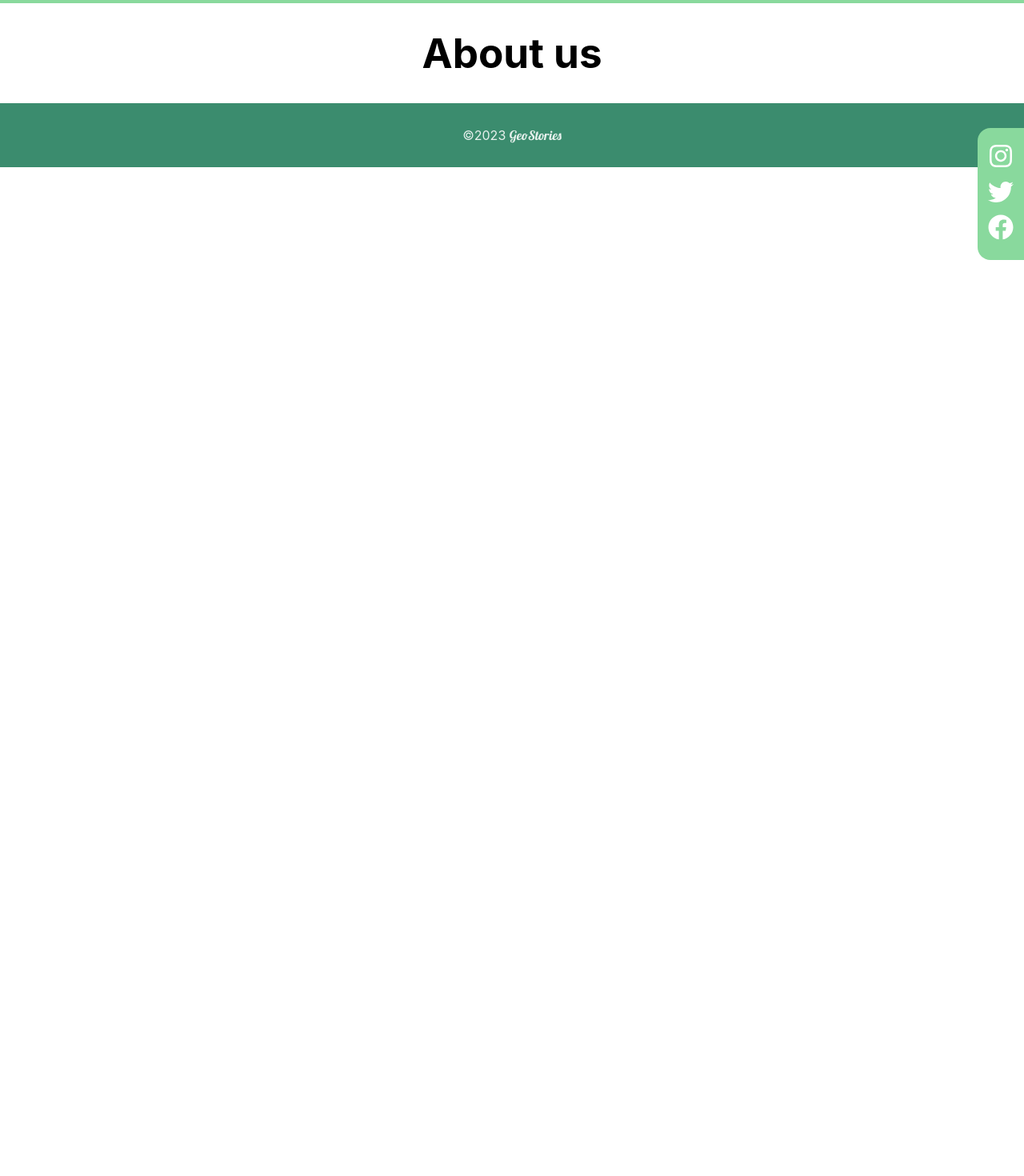
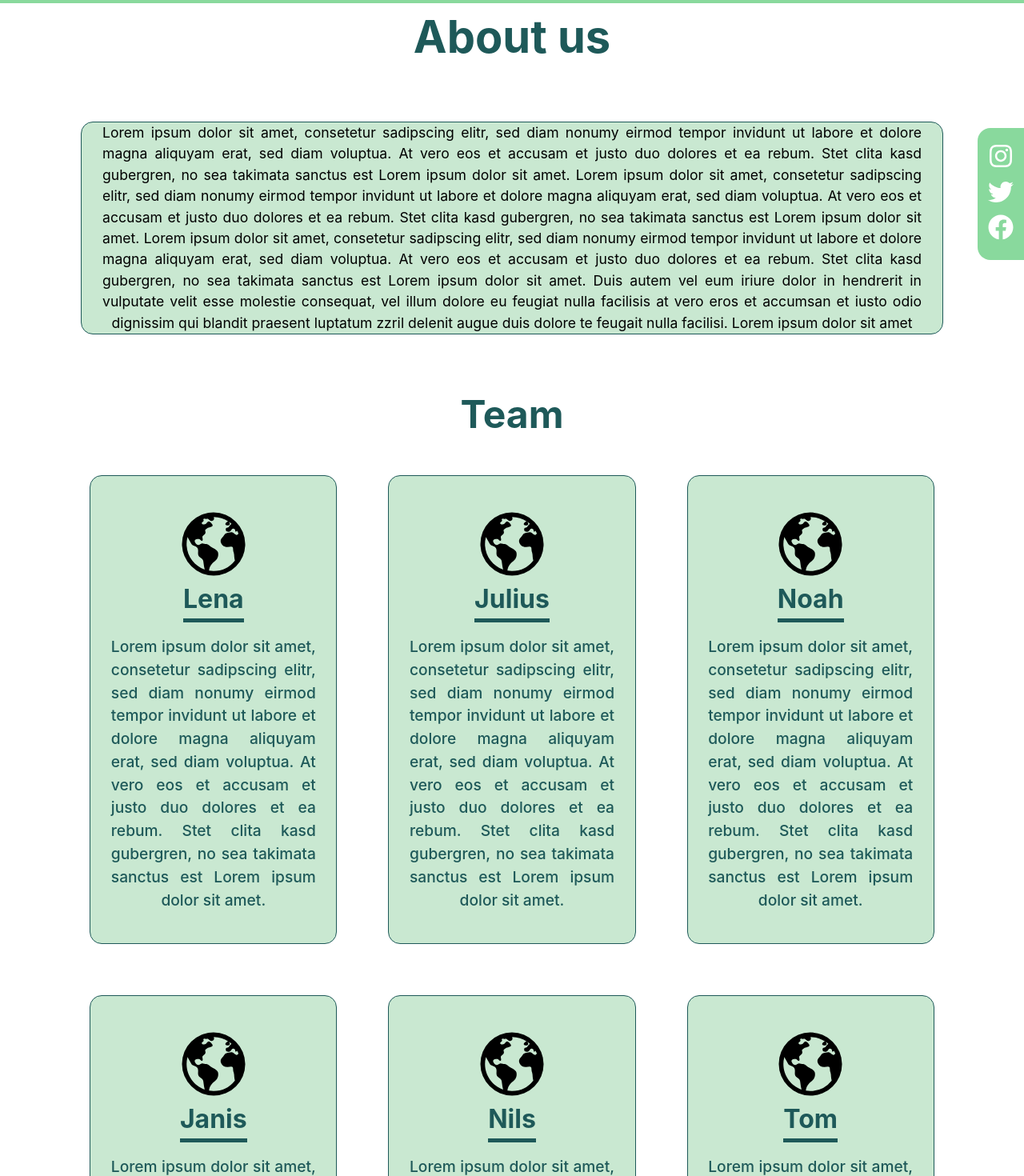
Before and after one commit to GeoStories2023/website, a React (Vite) app: page /about in a window 1280 px wide. Shown: the part 80-1550 px from the top of the page at 80% size. Before the commit the page ends 800 px from the top, so only its background shows below. Built offline with nearby package versions, Linux system fonts and the light colour scheme.

Commit message:
Add About

```diff
--- a/src/components/App.tsx
+++ b/src/components/App.tsx
@@ -7,7 +7,7 @@ import Footer from "@/components/footer/Footer";
 import { Outlet } from "react-router-dom";
 
 function BasicLayout() {
-  const [loggedIn, setLoggedIn] = useState(true);
+  const [loggedIn, setLoggedIn] = useState(false);
 
   return (
     <>
--- a/src/components/about/About.tsx
+++ b/src/components/about/About.tsx
@@ -1,19 +1,68 @@
 import React from 'react'
 import "@/style/About.scss";
+import {
+  IoEarth as Avatar,
+} from "react-icons/io5";
 
 function About() {
   return (
     <div className="about-container">
       <div className="about-header">
-        <h1>
+        <span>
           About us
-        </h1>
+        </span>
       </div>
       <section className="about-vision">
-
+        <span>Lorem ipsum dolor sit amet, consetetur sadipscing elitr, sed diam nonumy eirmod tempor invidunt ut labore et dolore magna aliquyam erat, sed diam voluptua. At vero eos et accusam et justo duo dolores et ea rebum. Stet clita kasd gubergren, no sea takimata sanctus est Lorem ipsum dolor sit amet. Lorem ipsum dolor sit amet, consetetur sadipscing elitr, sed diam nonumy eirmod tempor invidunt ut labore et dolore magna aliquyam erat, sed diam voluptua. At vero eos et accusam et justo duo dolores et ea rebum. Stet clita kasd gubergren, no sea takimata sanctus est Lorem ipsum dolor sit amet. Lorem ipsum dolor sit amet, consetetur sadipscing elitr, sed diam nonumy eirmod tempor invidunt ut labore et dolore magna aliquyam erat, sed diam voluptua. At vero eos et accusam et justo duo dolores et ea rebum. Stet clita kasd gubergren, no sea takimata sanctus est Lorem ipsum dolor sit amet.
+              Duis autem vel eum iriure dolor in hendrerit in vulputate velit esse molestie consequat, vel illum dolore eu feugiat nulla facilisis at vero eros et accumsan et iusto odio dignissim qui blandit praesent luptatum zzril delenit augue duis dolore te feugait nulla facilisi. Lorem ipsum dolor sit amet
+        </span>
       </section>
       <section className="about-team">
-
+        <span className="team-title">Team</span>
+        <div className="team-cards-container">
+          <div className="team-card-container">
+            <Avatar size={90}/>
+            <span className="team-member-name">Lena</span>
+            <span className="team-member-description">
+              Lorem ipsum dolor sit amet, consetetur sadipscing elitr, sed diam nonumy eirmod tempor invidunt ut labore et dolore magna aliquyam erat, sed diam voluptua. At vero eos et accusam et justo duo dolores et ea rebum. Stet clita kasd gubergren, no sea takimata sanctus est Lorem ipsum dolor sit amet.
+              </span>
+          </div>
+          <div className="team-card-container">
+            <Avatar size={90}/>
+            <span className="team-member-name">Julius</span>
+            <span className="team-member-description">
+              Lorem ipsum dolor sit amet, consetetur sadipscing elitr, sed diam nonumy eirmod tempor invidunt ut labore et dolore magna aliquyam erat, sed diam voluptua. At vero eos et accusam et justo duo dolores et ea rebum. Stet clita kasd gubergren, no sea takimata sanctus est Lorem ipsum dolor sit amet.
+              </span>
+          </div>
+          <div className="team-card-container">
+            <Avatar size={90}/>
+            <span className="team-member-name">Noah</span>
+            <span className="team-member-description">
+              Lorem ipsum dolor sit amet, consetetur sadipscing elitr, sed diam nonumy eirmod tempor invidunt ut labore et dolore magna aliquyam erat, sed diam voluptua. At vero eos et accusam et justo duo dolores et ea rebum. Stet clita kasd gubergren, no sea takimata sanctus est Lorem ipsum dolor sit amet.
+              </span>
+          </div>
+          <div className="team-card-container">
+            <Avatar size={90}/>
+            <span className="team-member-name">Janis</span>
+            <span className="team-member-description">
+              Lorem ipsum dolor sit amet, consetetur sadipscing elitr, sed diam nonumy eirmod tempor invidunt ut labore et dolore magna aliquyam erat, sed diam voluptua. At vero eos et accusam et justo duo dolores et ea rebum. Stet clita kasd gubergren, no sea takimata sanctus est Lorem ipsum dolor sit amet.
+              </span>
+          </div>
+          <div className="team-card-container">
+            <Avatar size={90}/>
+            <span className="team-member-name">Nils</span>
+            <span className="team-member-description">
+              Lorem ipsum dolor sit amet, consetetur sadipscing elitr, sed diam nonumy eirmod tempor invidunt ut labore et dolore magna aliquyam erat, sed diam voluptua. At vero eos et accusam et justo duo dolores et ea rebum. Stet clita kasd gubergren, no sea takimata sanctus est Lorem ipsum dolor sit amet.
+              </span>
+          </div>
+          <div className="team-card-container">
+            <Avatar size={90}/>
+            <span className="team-member-name">Tom</span>
+            <span className="team-member-description">
+              Lorem ipsum dolor sit amet, consetetur sadipscing elitr, sed diam nonumy eirmod tempor invidunt ut labore et dolore magna aliquyam erat, sed diam voluptua. At vero eos et accusam et justo duo dolores et ea rebum. Stet clita kasd gubergren, no sea takimata sanctus est Lorem ipsum dolor sit amet.
+              </span>
+          </div>
+        </div>
       </section>
     </div>
   )
--- a/src/components/home/Home.tsx
+++ b/src/components/home/Home.tsx
@@ -3,7 +3,6 @@ import bigPicture from "@/assets/HomePagePic1_full.png";
 import phone from "@/assets/iphone.png";
 import qrcode from "@/assets/qr_code_playstore.png";
 import book from "@/assets/book-quote.png";
-import greenSeperator from "@/assets/wave_green_full.svg";
 import explore from "@/assets/homepage-erkunden.jpg";
 import diary from "@/assets/homepage-tagebuch.jpg";
 import review from "@/assets/homepage-rueckblick.jpg";
--- a/src/style/About.scss
+++ b/src/style/About.scss
@@ -1,3 +1,85 @@
 .about-container{
+  display: flex;
+  flex-direction: column;
+  align-items: center;
+  align-content: space-between;
   color: black;
+  gap: 8vh;
+
+  .about-header{
+    span{
+      font-size: 3.5rem;
+      font-weight: 700;
+      color: #1E5959;
+    }
+  }
+
+  .about-vision{
+    display: flex;
+    flex-direction: column;
+    flex-wrap: wrap;
+    align-items: flex-start;
+    width: 80vw;
+    background-color: #C9E8D1;
+    border-radius: 15px;
+    padding-inline: 2vw;
+    border: 1px solid #1E5959;
+
+    span{
+      font-size: 1.1rem;
+      font-weight: 400;
+      text-align: justify;
+      text-align-last: center;
+    }
+  }
+  .about-team{
+    display: flex;
+    flex-direction: column;
+    padding-bottom: 5vh;
+
+
+    .team-title{
+      font-size: 3rem;
+      font-weight: 700;
+      color: #1E5959;
+      padding-bottom: 5vh;
+    }
+
+    .team-cards-container{
+      display: flex;
+      flex-direction: row;
+      justify-content: center;
+      gap: 5vw;
+      flex-wrap: wrap;
+
+      .team-card-container{
+        display: flex;
+        flex-direction: column;
+        align-items: center;
+        flex-wrap: wrap;
+        width: 20vw;
+        background-color: #C9E8D1;
+        border: 1px solid #1E5959;
+        border-radius: 15px;
+        padding-inline: 2vw;
+        padding-block: 5vh;
+
+        .team-member-name{
+          font-size: 2rem;
+          font-weight: 700;
+          color: #1E5959;
+          border-bottom: 5px solid #1E5959;
+          margin-bottom: 2vh;
+        }
+
+        .team-member-description{
+          font-size: 1.2rem;
+          font-weight: 500;
+          color: #1E5959;
+          text-align: justify;
+          text-align-last: center;
+        }
+      }
+    }
+  }
 }
```
